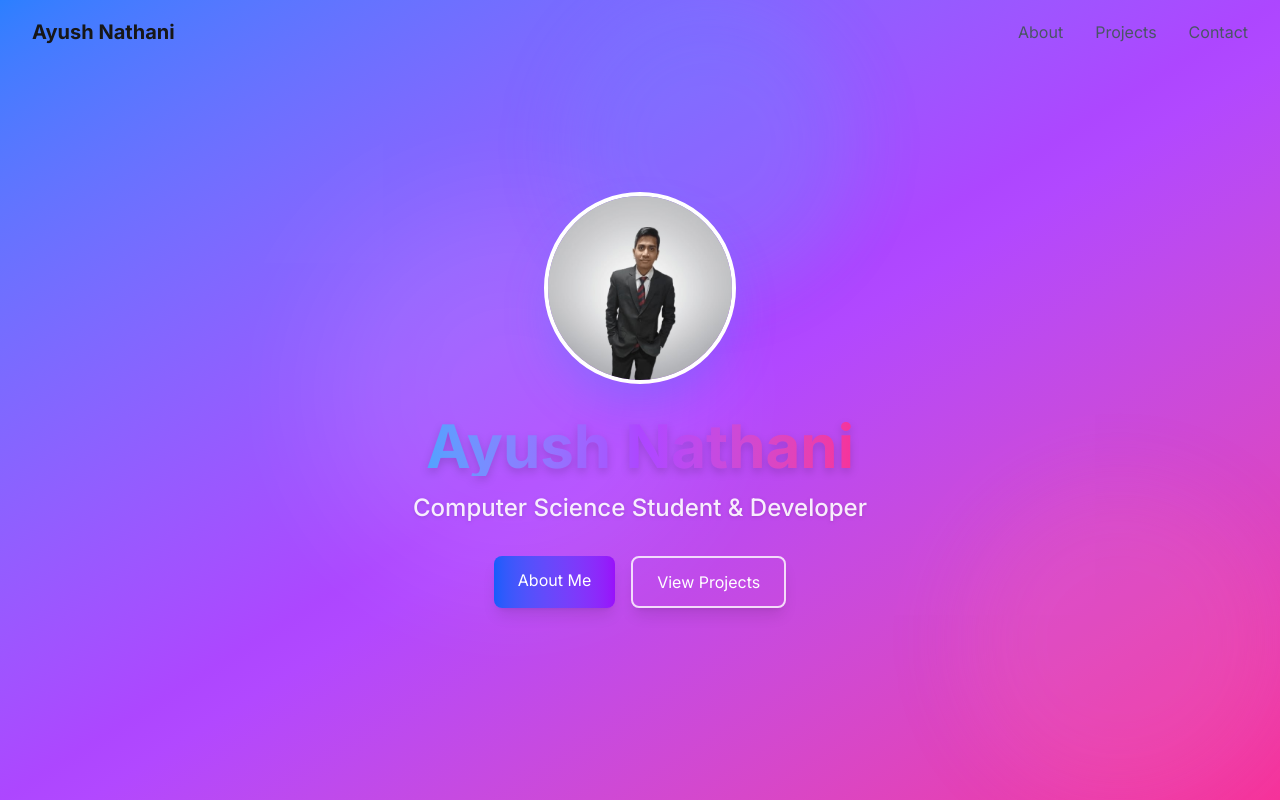
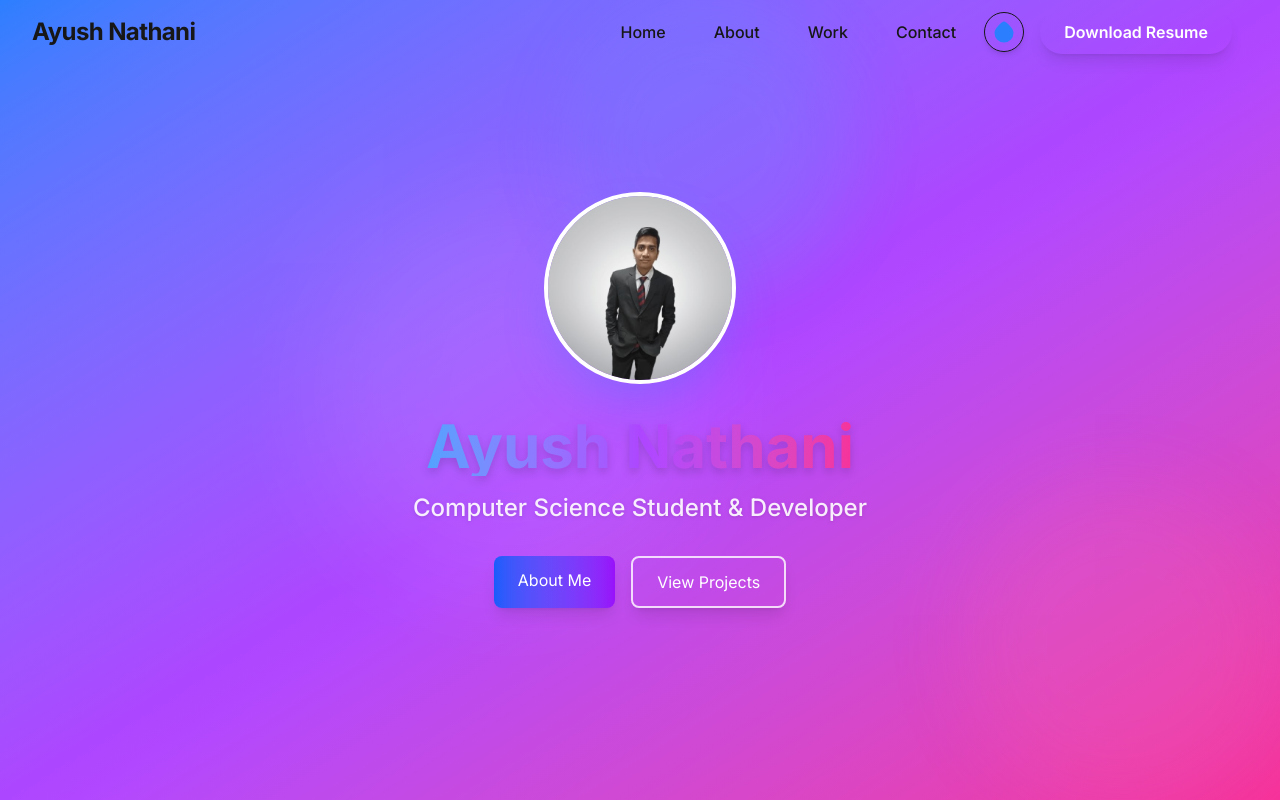
Before and after one commit to ayus1234/Personal_Portfolio_Website, a Next.js app in the folder portfolio/: page / in a window 1280 px wide. Shown: the top 800 px of the page. Built offline with nearby package versions, Linux system fonts and the light colour scheme.

Commit message:
fix: add functional mobile hamburger menu with animated dropdown navigation

```diff
--- a/portfolio/src/components/Navigation.tsx
+++ b/portfolio/src/components/Navigation.tsx
@@ -1,12 +1,17 @@
 'use client'
 
 import { useState, useEffect } from 'react'
-import { motion } from 'framer-motion'
+import { motion, AnimatePresence } from 'framer-motion'
+import { useTheme } from 'next-themes'
 
 export default function Navigation() {
   const [isScrolled, setIsScrolled] = useState(false)
+  const [mounted, setMounted] = useState(false)
+  const [isMobileMenuOpen, setIsMobileMenuOpen] = useState(false)
+  const { theme, setTheme } = useTheme()
 
   useEffect(() => {
+    setMounted(true)
     const handleScroll = () => {
       setIsScrolled(window.scrollY > 50)
     }
@@ -15,56 +20,224 @@ export default function Navigation() {
     return () => window.removeEventListener('scroll', handleScroll)
   }, [])
 
+  // Close mobile menu when screen resizes to desktop
+  useEffect(() => {
+    const handleResize = () => {
+      if (window.innerWidth >= 768) {
+        setIsMobileMenuOpen(false)
+      }
+    }
+    window.addEventListener('resize', handleResize)
+    return () => window.removeEventListener('resize', handleResize)
+  }, [])
+
+  const handleMobileLinkClick = () => {
+    setIsMobileMenuOpen(false)
+  }
+
+  const mobileMenuVariants = {
+    hidden: {
+      opacity: 0,
+      height: 0,
+      transition: {
+        duration: 0.3,
+        ease: 'easeInOut' as const,
+        when: 'afterChildren' as const,
+        staggerChildren: 0.05,
+        staggerDirection: -1,
+      },
+    },
+    visible: {
+      opacity: 1,
+      height: 'auto',
+      transition: {
+        duration: 0.3,
+        ease: 'easeInOut' as const,
+        when: 'beforeChildren' as const,
+        staggerChildren: 0.07,
+        delayChildren: 0.1,
+      },
+    },
+  }
+
+  const mobileLinkVariants = {
+    hidden: { opacity: 0, x: -20 },
+    visible: { opacity: 1, x: 0, transition: { duration: 0.3 } },
+  }
+
   return (
     <motion.nav
       initial={{ y: -100 }}
       animate={{ y: 0 }}
-      className={`fixed w-full z-50 transition-all duration-300 ${
-        isScrolled ? 'bg-white/80 dark:bg-gray-900/80 backdrop-blur-md shadow-lg' : 'bg-transparent'
+      className={`fixed w-full z-50 transition-all duration-300 ${isScrolled || isMobileMenuOpen ? 'bg-background/80 backdrop-blur-xl border-b border-card-border shadow-2xl' : 'bg-transparent'
         }`}
     >
       <div className="container mx-auto px-4 sm:px-6 lg:px-8">
         <div className="flex items-center justify-between h-16">
-          <a href="#" className="text-xl font-bold">
+          {/* Logo */}
+          <a href="#" className="flex items-center justify-center rounded-full text-foreground font-bold text-2xl tracking-tight">
             Ayush Nathani
           </a>
-          <div className="hidden md:flex space-x-8">
-            <a
+
+          {/* Right Side Items (Links & Resume & Mobile Menu) */}
+          <div className="flex items-center justify-end flex-grow space-x-4 ml-8">
+            {/* Center Links (Visible only on desktop) */}
+            <div className="hidden md:flex items-center space-x-6 mr-4">
+              <motion.a
+                href="#"
+                whileHover={{ scale: 1.1 }}
+                whileTap={{ scale: 0.9 }}
+                className="px-3 py-2 text-muted hover:text-foreground transition-all duration-300 font-medium text-base relative group"
+              >
+                Home
+                <span className="absolute -bottom-1 left-0 w-0 h-0.5 bg-gradient-to-r from-primary-from to-primary-to transition-all duration-300 group-hover:w-full"></span>
+              </motion.a>
+              <motion.a
                 href="#about"
-              className="text-gray-600 dark:text-gray-300 hover:text-gray-900 dark:hover:text-white transition-colors"
+                whileHover={{ scale: 1.1 }}
+                whileTap={{ scale: 0.9 }}
+                className="px-3 py-2 text-muted hover:text-foreground transition-all duration-300 font-medium text-base relative group"
               >
                 About
-            </a>
-            <a
+                <span className="absolute -bottom-1 left-0 w-0 h-0.5 bg-gradient-to-r from-primary-from to-primary-to transition-all duration-300 group-hover:w-full"></span>
+              </motion.a>
+              <motion.a
                 href="#projects"
-              className="text-gray-600 dark:text-gray-300 hover:text-gray-900 dark:hover:text-white transition-colors"
+                whileHover={{ scale: 1.1 }}
+                whileTap={{ scale: 0.9 }}
+                className="px-3 py-2 text-muted hover:text-foreground transition-all duration-300 font-medium text-base relative group"
               >
-              Projects
-            </a>
-            <a
+                Work
+                <span className="absolute -bottom-1 left-0 w-0 h-0.5 bg-gradient-to-r from-primary-from to-primary-to transition-all duration-300 group-hover:w-full"></span>
+              </motion.a>
+              <motion.a
                 href="#contact"
-              className="text-gray-600 dark:text-gray-300 hover:text-gray-900 dark:hover:text-white transition-colors"
+                whileHover={{ scale: 1.1 }}
+                whileTap={{ scale: 0.9 }}
+                className="px-3 py-2 text-muted hover:text-foreground transition-all duration-300 font-medium text-base relative group"
               >
                 Contact
-            </a>
+                <span className="absolute -bottom-1 left-0 w-0 h-0.5 bg-gradient-to-r from-primary-from to-primary-to transition-all duration-300 group-hover:w-full"></span>
+              </motion.a>
             </div>
-          <button className="md:hidden">
-            <svg
-              className="w-6 h-6"
-              fill="none"
-              stroke="currentColor"
-              viewBox="0 0 24 24"
+
+            {/* Theme Toggle */}
+            {mounted && (
+              <button
+                onClick={() => {
+                  if (theme === 'light') setTheme('dark')
+                  else if (theme === 'dark') setTheme('vibe')
+                  else setTheme('light')
+                }}
+                className="w-10 h-10 rounded-full bg-subtle-bg flex items-center justify-center text-foreground hover:scale-110 transition-transform shadow-md border border-card-border"
+                aria-label="Toggle Theme"
               >
-              <path
-                strokeLinecap="round"
-                strokeLinejoin="round"
-                strokeWidth={2}
-                d="M4 6h16M4 12h16M4 18h16"
-              />
+                {theme === 'light' ? (
+                  <svg className="w-6 h-6 text-amber-400 drop-shadow-[0_0_8px_rgba(251,191,36,0.5)]" viewBox="0 0 24 24" fill="none" stroke="currentColor" strokeWidth="2" strokeLinecap="round" strokeLinejoin="round">
+                    <circle cx="12" cy="12" r="5" fill="currentColor" fillOpacity="0.2" stroke="none" />
+                    <circle cx="12" cy="12" r="4" />
+                    <path d="M12 2v2M12 20v2M4.93 4.93l1.41 1.41M17.66 17.66l1.41 1.41M2 12h2M20 12h2M6.34 17.66l-1.41 1.41M19.07 4.93l-1.41 1.41" />
+                  </svg>
+                ) : theme === 'dark' ? (
+                  <svg className="w-6 h-6 text-slate-100" fill="currentColor" viewBox="0 0 24 24">
+                    <path fillRule="evenodd" d="M9.528 1.718a.75.75 0 0 1 .162.819A8.97 8.97 0 0 0 9 6a9 9 0 0 0 9 9 8.97 8.97 0 0 0 3.463-.69.75.75 0 0 1 .981.98 10.503 10.503 0 0 1-9.694 6.46c-5.799 0-10.5-4.7-10.5-10.5 0-4.368 2.667-8.112 6.46-9.694a.75.75 0 0 1 .818.162Z" clipRule="evenodd" />
+                  </svg>
+                ) : (
+                  <svg className="w-6 h-6 text-blue-500" fill="currentColor" viewBox="0 0 24 24">
+                    <path d="M12 21.5C7.305 21.5 3.5 17.695 3.5 13C3.5 9 10.5 2.5 12 2.5C13.5 2.5 20.5 9 20.5 13C20.5 17.695 16.695 21.5 12 21.5Z" stroke="currentColor" strokeWidth="2" strokeLinecap="round" strokeLinejoin="round" />
+                  </svg>
+                )}
+              </button>
+            )}
+
+            {/* Download Resume (Visible always except small phones, optionally hide/show differently) */}
+            <motion.a
+              href="/AYUSH_NATHANI_resume.pdf"
+              target="_blank"
+              rel="noopener noreferrer"
+              whileHover={{ scale: 1.05 }}
+              whileTap={{ scale: 0.95 }}
+              className="hidden sm:flex px-6 py-2.5 text-base font-semibold text-white bg-gradient-to-r from-primary-from to-primary-to rounded-full shadow-lg shadow-primary-from/30 hover:shadow-primary-from/50 transition-all duration-300"
+            >
+              Download Resume
+            </motion.a>
+
+            {/* Mobile menu button */}
+            <button
+              className="md:hidden text-muted hover:text-foreground p-2 relative z-50"
+              onClick={() => setIsMobileMenuOpen(!isMobileMenuOpen)}
+              aria-label="Toggle mobile menu"
+              aria-expanded={isMobileMenuOpen}
+            >
+              <svg className="w-6 h-6 transition-transform duration-300" fill="none" stroke="currentColor" viewBox="0 0 24 24">
+                {isMobileMenuOpen ? (
+                  <path strokeLinecap="round" strokeLinejoin="round" strokeWidth={2} d="M6 18L18 6M6 6l12 12" />
+                ) : (
+                  <path strokeLinecap="round" strokeLinejoin="round" strokeWidth={2} d="M4 6h16M4 12h16M4 18h16" />
+                )}
               </svg>
             </button>
           </div>
         </div>
+      </div>
+
+      {/* Mobile Menu Dropdown */}
+      <AnimatePresence>
+        {isMobileMenuOpen && (
+          <motion.div
+            variants={mobileMenuVariants}
+            initial="hidden"
+            animate="visible"
+            exit="hidden"
+            className="md:hidden overflow-hidden bg-background/95 backdrop-blur-xl border-b border-card-border"
+          >
+            <div className="container mx-auto px-4 py-4 flex flex-col space-y-1">
+              <motion.a
+                variants={mobileLinkVariants}
+                href="#"
+                onClick={handleMobileLinkClick}
+                className="px-4 py-3 text-muted hover:text-foreground hover:bg-subtle-bg rounded-xl transition-all duration-300 font-medium text-lg"
+              >
+                Home
+              </motion.a>
+              <motion.a
+                variants={mobileLinkVariants}
+                href="#about"
+                onClick={handleMobileLinkClick}
+                className="px-4 py-3 text-muted hover:text-foreground hover:bg-subtle-bg rounded-xl transition-all duration-300 font-medium text-lg"
+              >
+                About
+              </motion.a>
+              <motion.a
+                variants={mobileLinkVariants}
+                href="#projects"
+                onClick={handleMobileLinkClick}
+                className="px-4 py-3 text-muted hover:text-foreground hover:bg-subtle-bg rounded-xl transition-all duration-300 font-medium text-lg"
+              >
+                Work
+              </motion.a>
+              <motion.a
+                variants={mobileLinkVariants}
+                href="#contact"
+                onClick={handleMobileLinkClick}
+                className="px-4 py-3 text-muted hover:text-foreground hover:bg-subtle-bg rounded-xl transition-all duration-300 font-medium text-lg"
+              >
+                Contact
+              </motion.a>
+              <motion.a
+                variants={mobileLinkVariants}
+                href="/AYUSH_NATHANI_resume.pdf"
+                target="_blank"
+                rel="noopener noreferrer"
+                onClick={handleMobileLinkClick}
+                className="mx-4 mt-2 px-6 py-3 text-center font-semibold text-white bg-gradient-to-r from-primary-from to-primary-to rounded-full shadow-lg shadow-primary-from/30 transition-all duration-300 text-lg"
+              >
+                Download Resume
+              </motion.a>
+            </div>
+          </motion.div>
+        )}
+      </AnimatePresence>
     </motion.nav>
   )
 }
```
Lines whose indentation alone changed are shown as unchanged.
